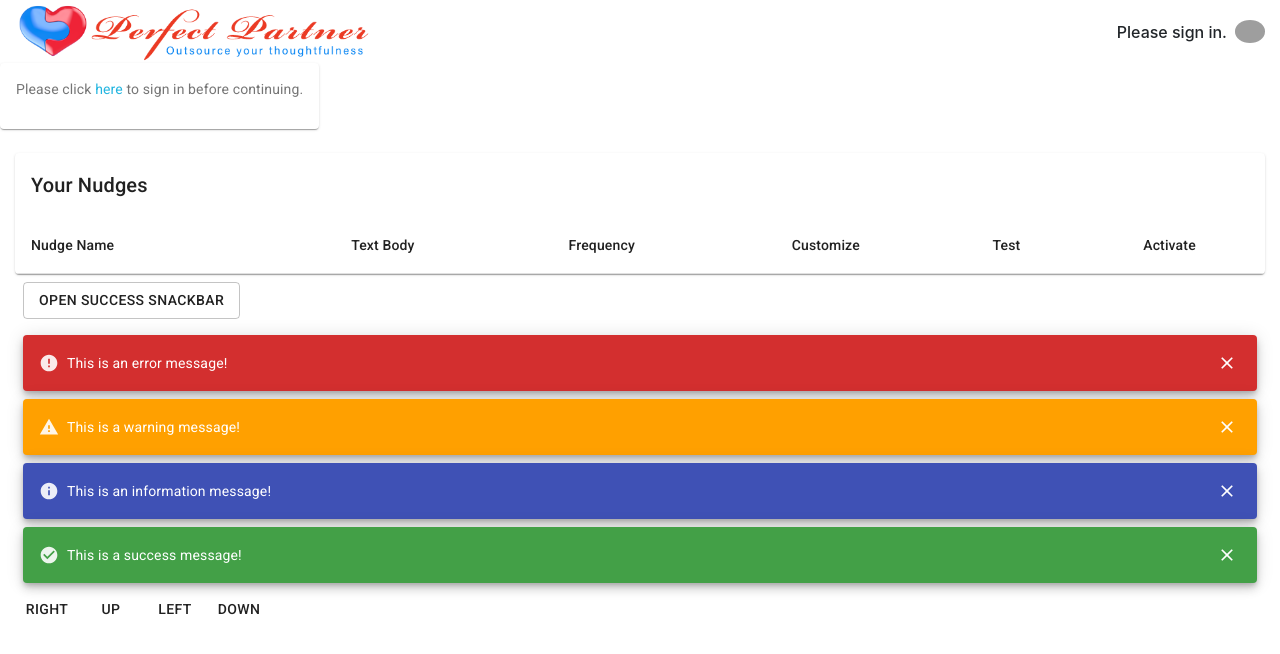
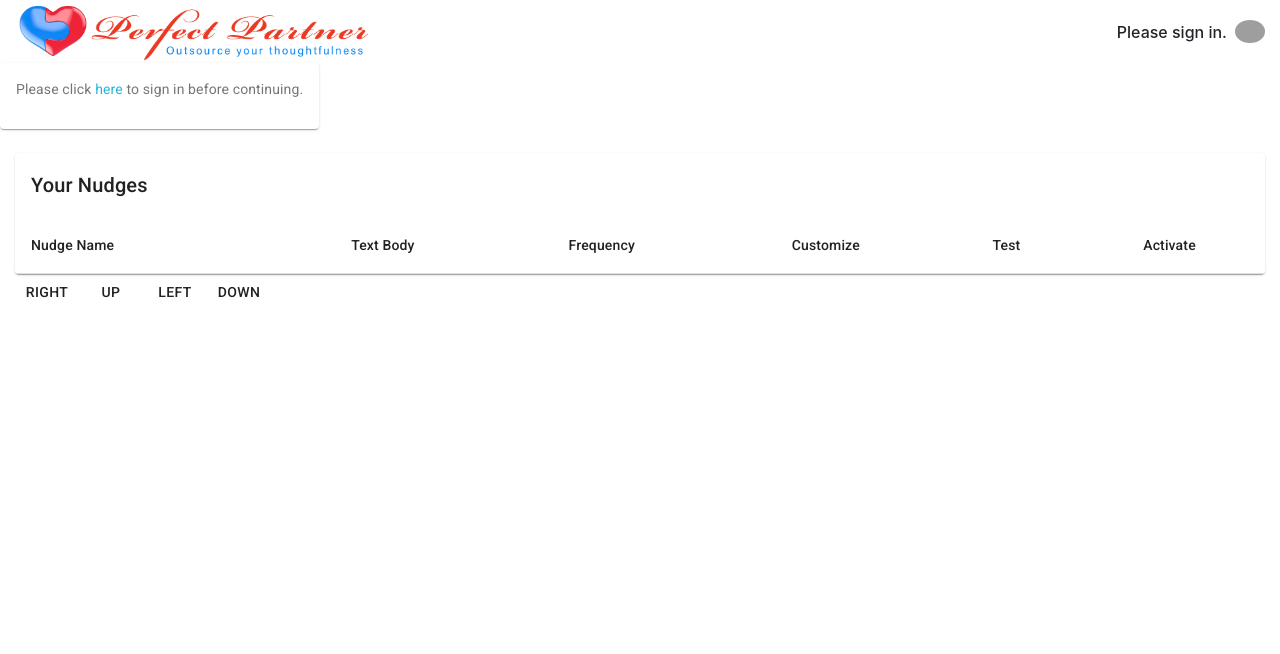
Before and after one commit to petercolella/perfect-partner, a React (Create React App) app in the folder client/: page /dashboard in a window 1280 px wide. Shown: the top 654 px of the page. Built offline with nearby package versions, Linux system fonts and the light colour scheme; grey boxes are pictures that could not be loaded; the HTML template or start-up script is replaced by a standard one.

Commit message:
adds snackbar in place of toast in NudgeUpdate

```diff
--- a/client/src/components/NudgeTable/CustomizedSnackbars.js
+++ /dev/null
@@ -1,151 +0,0 @@
-import React from 'react';
-import PropTypes from 'prop-types';
-import clsx from 'clsx';
-import Button from '@material-ui/core/Button';
-import CheckCircleIcon from '@material-ui/icons/CheckCircle';
-import ErrorIcon from '@material-ui/icons/Error';
-import InfoIcon from '@material-ui/icons/Info';
-import CloseIcon from '@material-ui/icons/Close';
-import { amber, green } from '@material-ui/core/colors';
-import IconButton from '@material-ui/core/IconButton';
-import Snackbar from '@material-ui/core/Snackbar';
-import SnackbarContent from '@material-ui/core/SnackbarContent';
-import WarningIcon from '@material-ui/icons/Warning';
-import { makeStyles } from '@material-ui/core/styles';
-
-const variantIcon = {
-  success: CheckCircleIcon,
-  warning: WarningIcon,
-  error: ErrorIcon,
-  info: InfoIcon
-};
-
-const useStyles1 = makeStyles(theme => ({
-  success: {
-    backgroundColor: green[600]
-  },
-  error: {
-    backgroundColor: theme.palette.error.dark
-  },
-  info: {
-    backgroundColor: theme.palette.primary.main
-  },
-  warning: {
-    backgroundColor: amber[700]
-  },
-  icon: {
-    fontSize: 20
-  },
-  iconVariant: {
-    opacity: 0.9,
-    marginRight: theme.spacing(1)
-  },
-  message: {
-    display: 'flex',
-    alignItems: 'center'
-  }
-}));
-
-function MySnackbarContentWrapper(props) {
-  const classes = useStyles1();
-  const { className, message, onClose, variant, ...other } = props;
-  const Icon = variantIcon[variant];
-
-  return (
-    <SnackbarContent
-      className={clsx(classes[variant], className)}
-      aria-describedby="client-snackbar"
-      message={
-        <span id="client-snackbar" className={classes.message}>
-          <Icon className={clsx(classes.icon, classes.iconVariant)} />
-          {message}
-        </span>
-      }
-      action={[
-        <IconButton
-          key="close"
-          aria-label="close"
-          color="inherit"
-          onClick={onClose}>
-          <CloseIcon className={classes.icon} />
-        </IconButton>
-      ]}
-      {...other}
-    />
-  );
-}
-
-MySnackbarContentWrapper.propTypes = {
-  className: PropTypes.string,
-  message: PropTypes.string,
-  onClose: PropTypes.func,
-  variant: PropTypes.oneOf(['error', 'info', 'success', 'warning']).isRequired
-};
-
-const useStyles2 = makeStyles(theme => ({
-  margin: {
-    margin: theme.spacing(1)
-  }
-}));
-
-export default function CustomizedSnackbars() {
-  const classes = useStyles2();
-  const [open, setOpen] = React.useState(false);
-
-  function handleClick() {
-    setOpen(true);
-  }
-
-  function handleClose(event, reason) {
-    if (reason === 'clickaway') {
-      return;
-    }
-
-    setOpen(false);
-  }
-
-  return (
-    <div>
-      <Button
-        variant="outlined"
-        className={classes.margin}
-        onClick={handleClick}>
-        Open success snackbar
-      </Button>
-      <Snackbar
-        anchorOrigin={{
-          vertical: 'bottom',
-          horizontal: 'left'
-        }}
-        open={open}
-        autoHideDuration={6000}
-        onClose={handleClose}>
-        <MySnackbarContentWrapper
-          onClose={handleClose}
-          variant="success"
-          message="This is a success message!"
-        />
-      </Snackbar>
-      <MySnackbarContentWrapper
-        variant="error"
-        className={classes.margin}
-        message="This is an error message!"
-      />
-      <MySnackbarContentWrapper
-        variant="warning"
-        className={classes.margin}
-        message="This is a warning message!"
-      />
-      <MySnackbarContentWrapper
-        variant="info"
-        className={classes.margin}
-        message="This is an information message!"
-      />
-      <MySnackbarContentWrapper
-        variant="success"
-        className={classes.margin}
-        message="This is a success message!"
-      />
-    </div>
-  );
-}
--- a/client/src/components/NudgeTable/index.js
+++ b/client/src/components/NudgeTable/index.js
@@ -15,7 +15,6 @@ import IconButton from '@material-ui/core/IconButton';
 import TestTextButton from '../TestTextButton';
 import NudgeUpdate from '../NudgeUpdate';
 import fn from '../../utils/fn';
-import CustomizedSnackbars from './CustomizedSnackbars';
 import DirectionSnackbar from './DirectionSnackbar';
 
 const useStyles = makeStyles(theme => ({
@@ -115,7 +114,6 @@ const NudgeTable = props => {
         handleFormSubmit={props.handleFormSubmit}
         nudge={props.nudge}
       />
-      <CustomizedSnackbars />
       <DirectionSnackbar />
     </div>
   );
--- a/client/src/components/NudgeUpdate/index.js
+++ b/client/src/components/NudgeUpdate/index.js
@@ -1,8 +1,95 @@
 import React from 'react';
+import clsx from 'clsx';
+import CheckCircleIcon from '@material-ui/icons/CheckCircle';
+import CloseIcon from '@material-ui/icons/Close';
+import { green } from '@material-ui/core/colors';
+import IconButton from '@material-ui/core/IconButton';
+import Snackbar from '@material-ui/core/Snackbar';
+import SnackbarContent from '@material-ui/core/SnackbarContent';
+import { makeStyles } from '@material-ui/core/styles';
+
+const useStyles1 = makeStyles(theme => ({
+  success: {
+    backgroundColor: green[600]
+  },
+  icon: {
+    fontSize: 20
+  },
+  iconVariant: {
+    opacity: 0.9,
+    marginRight: theme.spacing(1)
+  },
+  message: {
+    display: 'flex',
+    alignItems: 'center'
+  }
+}));
+
+function MySnackbarContentWrapper(props) {
+  const classes = useStyles1();
+  const { message, onClose, variant, ...other } = props;
+
+  return (
+    <SnackbarContent
+      className={clsx(classes[variant])}
+      aria-describedby="client-snackbar"
+      message={
+        <span id="client-snackbar" className={classes.message}>
+          <CheckCircleIcon
+            className={clsx(classes.icon, classes.iconVariant)}
+          />
+          {message}
+        </span>
+      }
+      action={[
+        <IconButton
+          key="close"
+          aria-label="close"
+          color="inherit"
+          onClick={onClose}>
+          <CloseIcon className={classes.icon} />
+        </IconButton>
+      ]}
+      {...other}
+    />
+  );
+}
 
 const NudgeUpdate = props => {
+  const [open, setOpen] = React.useState(false);
+
+  function handleClose(event, reason) {
+    if (reason === 'clickaway') {
+      return;
+    }
+
+    setOpen(false);
+  }
+  const clickHandler = e => {
+    props.handleFormSubmit(e);
+    setOpen(true);
+  };
+
   return (
     <div>
+      <div>
+        <Snackbar
+          anchorOrigin={{
+            vertical: 'bottom',
+            horizontal: 'left'
+          }}
+          open={open}
+          autoHideDuration={6000}
+          onClose={handleClose}>
+          <MySnackbarContentWrapper
+            onClose={handleClose}
+            variant="success"
+            message={
+              <span>{props.nudge.name} has been successfully updated.</span>
+            }
+          />
+        </Snackbar>
+      </div>
       <div
         className="modal fade"
         id="editNudgeModalCenter"
@@ -19,24 +106,6 @@ const NudgeUpdate = props => {
                 style={{ lineHeight: '2' }}>
                 Edit Nudge
               </h5>
-              <div aria-live="polite" aria-atomic="true">
-                <div
-                  className="toast"
-                  id="nudge-toast"
-                  role="alert"
-                  aria-live="assertive"
-                  aria-atomic="true"
-                  data-delay="2000"
-                  style={{
-                    backgroundColor: '#22b5e0',
-                    color: 'white',
-                    margin: 'auto'
-                  }}>
-                  <div className="toast-body" style={{ padding: '0.5rem' }}>
-                    {props.nudge.name} has been successfully updated.
-                  </div>
-                </div>
-              </div>
               <button
                 type="button"
                 className="close"
@@ -103,7 +172,7 @@ const NudgeUpdate = props => {
               <button
                 type="button"
                 className="btn btn-primary"
-                onClick={props.handleFormSubmit}>
+                onClick={e => clickHandler(e)}>
                 Submit
               </button>
               <button
```
